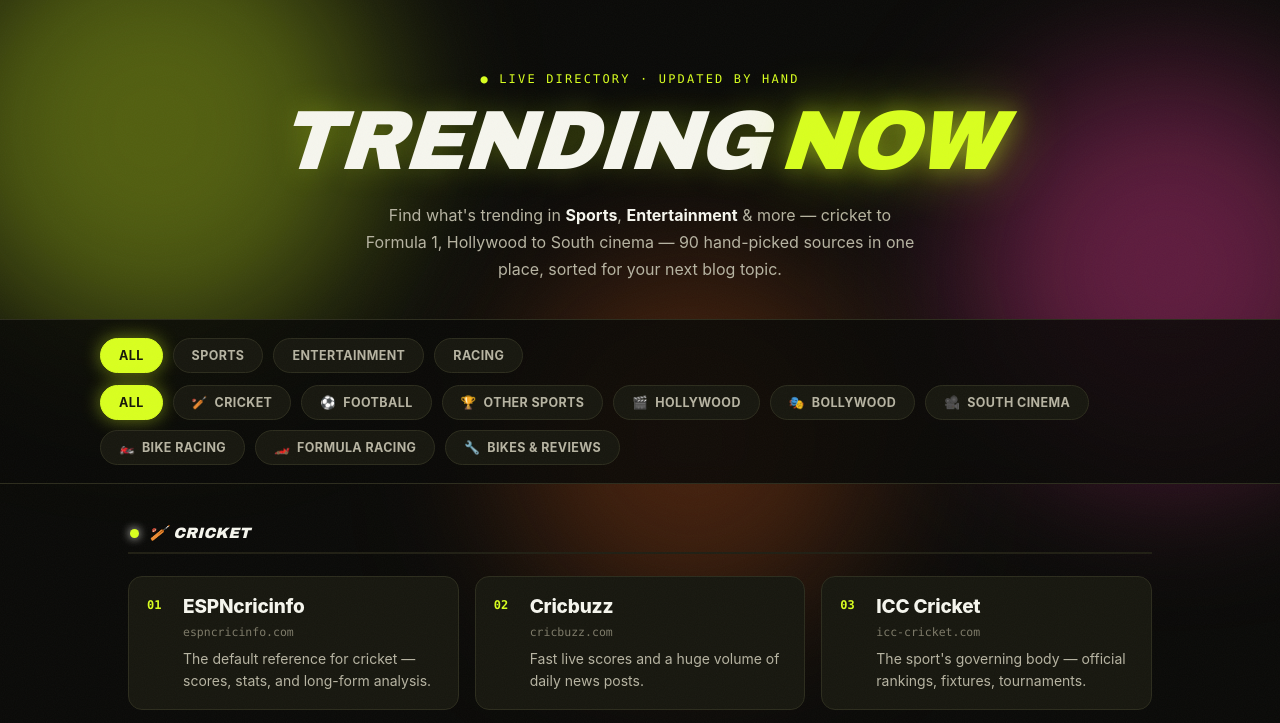
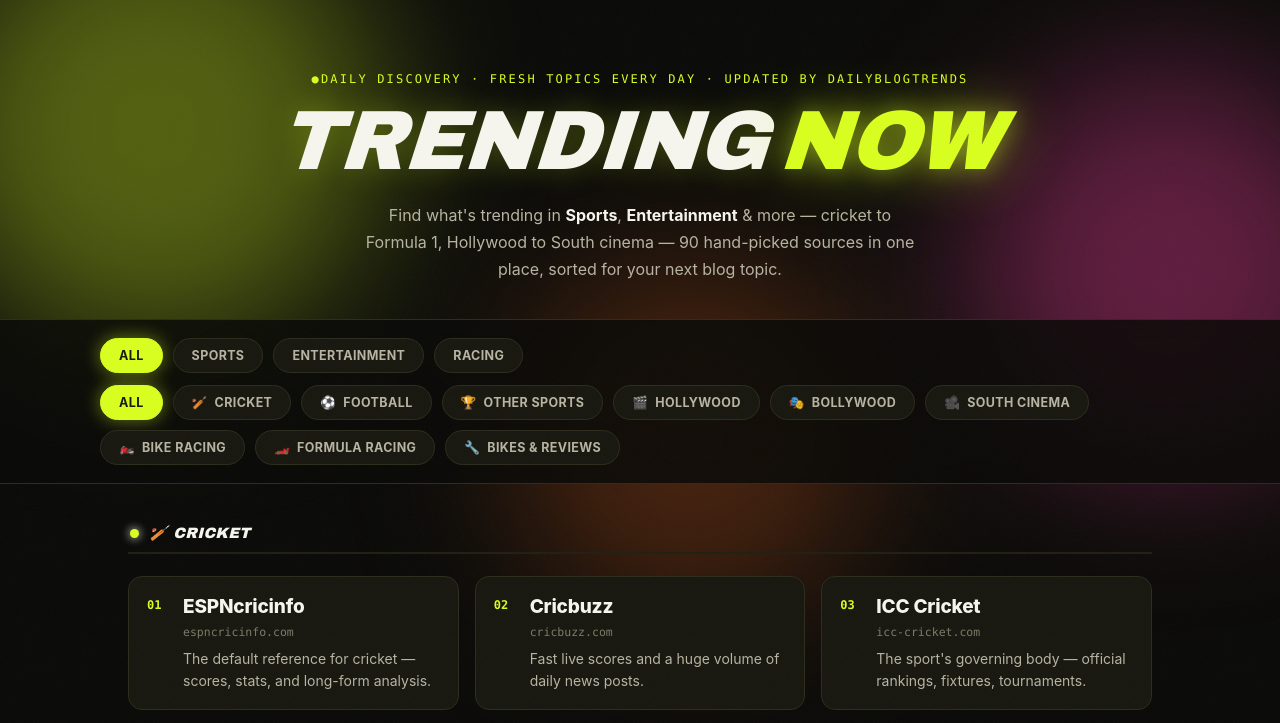
Before and after one commit to Kheloexchange/agentrepository, a plain HTML site: page index.html in a window 1280 px wide. Shown: the top 723 px of the page. Drawn offline with Linux system fonts and the light colour scheme.

Commit message:
Update index.html

```diff
--- a/index.html
+++ b/index.html
@@ -16,7 +16,7 @@
   </div>
 
   <header class="hero">
-    <p class="hero-eyebrow">&#9679; live directory &middot; updated by hand</p>
+    <p class="hero-eyebrow">&#9679;DAILY DISCOVERY · FRESH TOPICS EVERY DAY &middot; updated by DailyBlogTrends</p>
     <h1 class="hero-title">TRENDING<span class="hero-title-accent">NOW</span></h1>
     <p class="hero-sub">
       Find what's trending in <strong>Sports</strong>, <strong>Entertainment</strong> &amp; more &mdash;
```
